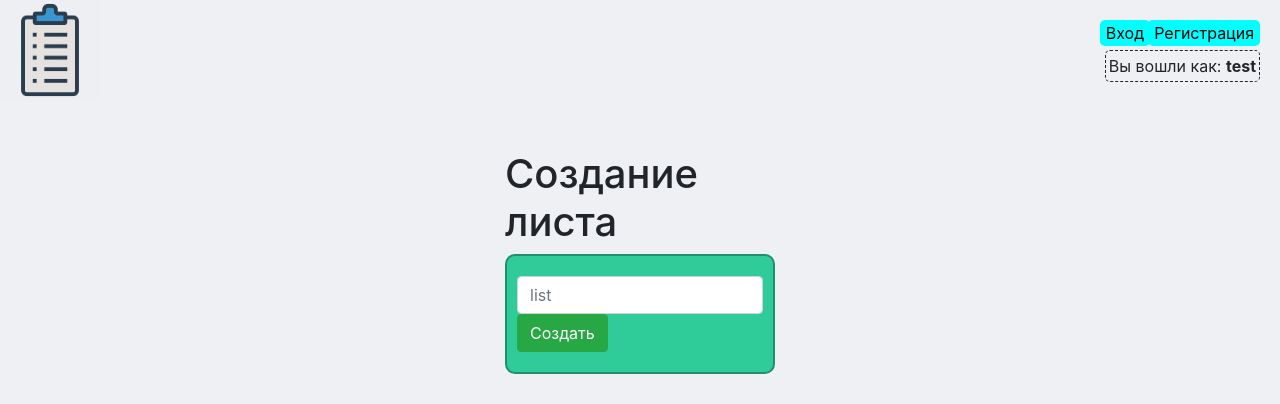
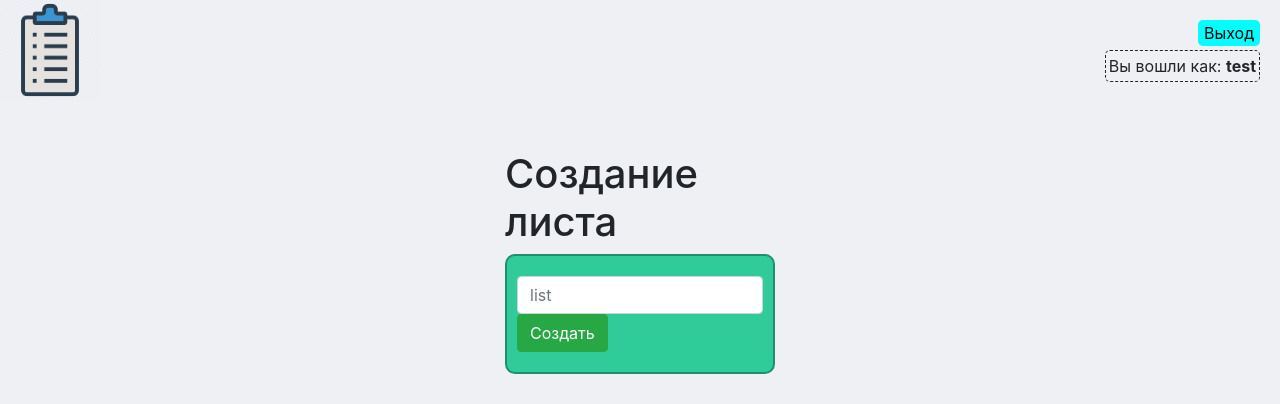
Before and after one commit to Tosking/TODO_together, a PHP site: page / in a window 1280 px wide. Shown: the top 404 px of the page. Run offline with PHP 8.4, Linux system fonts and the light colour scheme; a user stored in the database is signed in; data comes from the database, SQL or seed files in the repository.

Commit message:
fixed logging

```diff
--- a/site/css/style_index.css
+++ b/site/css/style_index.css
@@ -82,19 +82,10 @@ ul li button:hover {
   background: #a04141;
 }
 
-#reg{
+#quit{
   position: absolute;
   top: 20px;
   right: 20px;
-  background: aqua;
-  border: 0;
-  border-radius: 5px;
-  display: block;
-}
-#login{
-  position: absolute;
-  top: 20px;
-  right: 130px;
   background: aqua;
   border: 0;
   border-radius: 5px;
--- a/site/index.php
+++ b/site/index.php
@@ -16,6 +16,9 @@
 
     <?php
       session_start();
+      if($_SESSION['id'] == null){
+        header("Location: /login.php");
+      }
       require 'configDB.php';
       echo '<ul>';
       $user = $_SESSION['id'];
@@ -37,8 +40,7 @@
       echo '</ul>';
       $user_name = $pdo->query('SELECT `login` FROM `user` WHERE `user_id`='.$user.'')->fetch(PDO::FETCH_OBJ)->login;
       echo '
-      <a href="/singup.php"> <button id="reg"> Регистрация </button></a>
-      <a href="/login.php"> <button id="login"> Вход </button></a>
+      <a href="/logout.php"> <button id="quit"> Выход </button></a>
       <div id="name">Вы вошли как: <strong>'.$user_name.'</strong></div>
       ';
       ?>
--- a/site/list.php
+++ b/site/list.php
@@ -57,8 +57,7 @@
       echo '</ul>';
       $user_name = $pdo->query('SELECT `login` FROM `user` WHERE `user_id`='.$user.'')->fetch(PDO::FETCH_OBJ)->login;
       echo '
-      <a href="/singup.php"> <button id="reg"> Регистрация </button></a>
-      <a href="/login.php"> <button id="login"> Вход </button></a>
+      <a href="/logout.php"> <button id="quit"> Выход </button></a>
       <div id="name">Вы вошли как: <strong>'.$user_name.'</strong></div>
       ';
     ?>
--- a/site/logout.php
+++ b/site/logout.php
@@ -1,4 +1,5 @@
 <?php
-session_start();
-$_SESSION['auth'] = null;
+    session_start();
+    $_SESSION['id'] = null;
+    header('Location: /index.php')
 ?>
--- a/site/singup.php
+++ b/site/singup.php
@@ -16,7 +16,7 @@ echo '
 
             <h2>Регистрация</h2>
             <form action="/singup.php" method="post">
-                <input type="text" class="form-control" name="name" id="name" placeholder="Введите имя"><br>
+                <input type="text" class="form-control" name="name" id="name_" placeholder="Введите имя"><br>
                 <input type="text" class="form-control" name="login" id="login" placeholder="Введите логин"><br>
                 <input type="email" class="form-control" name="email" id="email" placeholder="Введите Email"><br>
                 <input type="password" class="form-control" name="password" id="password" placeholder="Введите пароль"><br>
@@ -25,7 +25,6 @@ echo '
             </form>
             <br>
             <p>Если вы зарегистрированы, тогда нажмите <a href="login.php">здесь</a>.</p>
-            <p>Вернуться на <a href="/index.php">главную</a>.</p>
         </div>
     </div>
 </div>
@@ -124,7 +123,7 @@ if(isset($data['do_signup'])) {
 
     } else {
         // array_shift() извлекает первое значение массива array и возвращает его, сокращая размер array на один элемент.
-        echo '<div style="color: red; ">' . array_shift($errors). '</div><hr>';
+        echo '<div style="color: red;">' . array_shift($errors). '</div><hr>';
     }
 }
 ?>
```
Also changed, not shown: site/css/style.css (+1 -10 lines), site/login.php (+13 -3 lines), site/session.php (+5 -2 lines).
